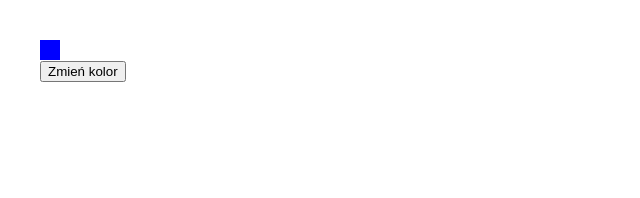
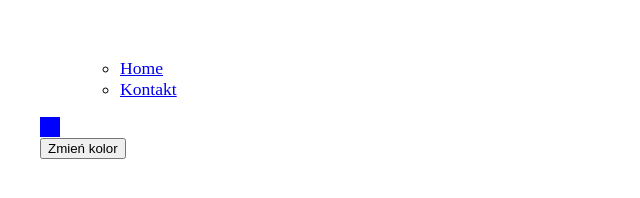
Before and after one commit to marcinfilipowicz/IAI_Kolokwium_1, a plain HTML site: page index.html in a window 1280 px wide. Shown: the top 198 px of the page, without its empty margins (0-640 px from the left). Drawn offline with Linux system fonts and the light colour scheme.

Commit message:
Update index.html

```diff
--- a/index.html
+++ b/index.html
@@ -2,16 +2,17 @@
 <html lang="en">
 <head>
     <meta charset="UTF-8">
-    <title>Kolokwium 1</title>
+    <title>Kolokwium</title>
     <link rel="stylesheet" href="style.css"></head>
 </head>
 <body>
+<div class="navbar"></div>
 
+<div class="box" id = "zmiana"></div>
+<button class="butzmian" id="kwadrat" onclick="kolor()">Zmień kolor</button>
 
-<div class="box"></div>
-
-<button class="button">Zmień kolor</button>
-
+<script src="script.js"></script>
+<script src="navbar.js"></script>
 
 </body>
 </html>
```
